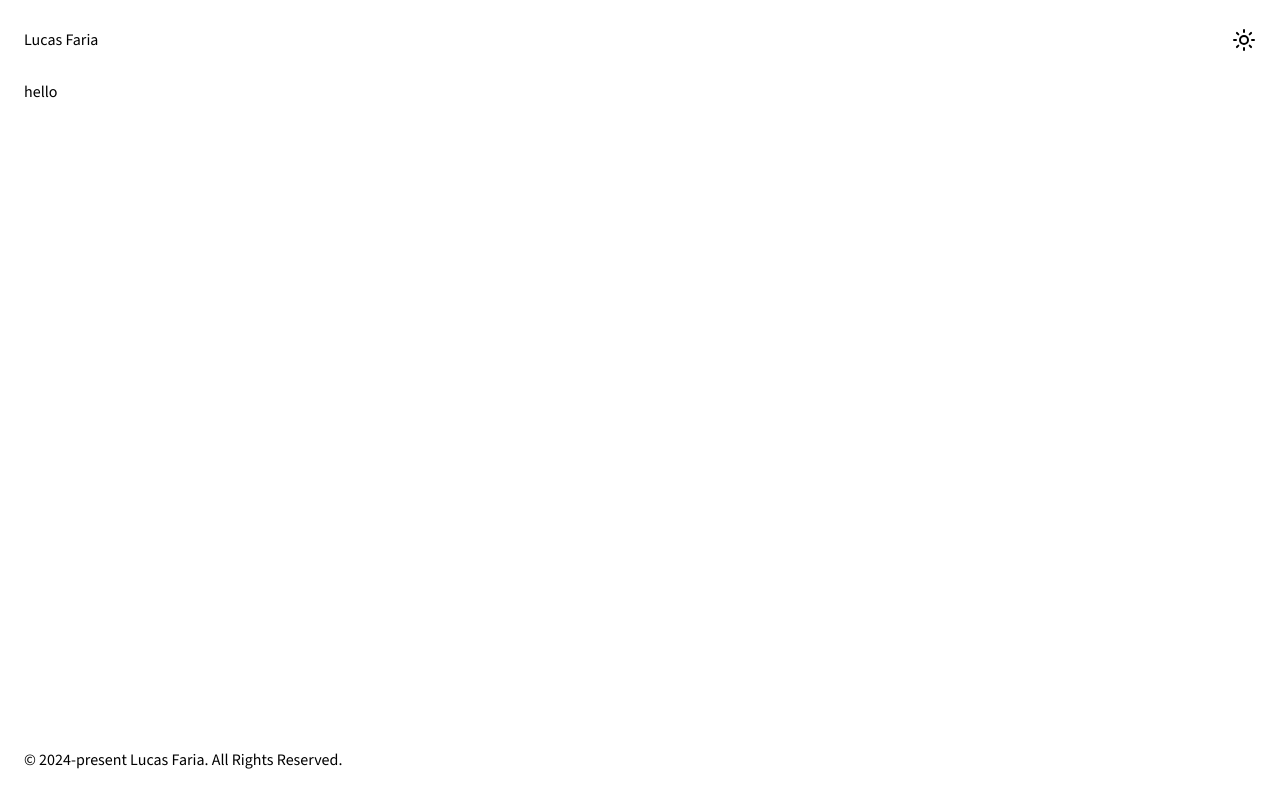
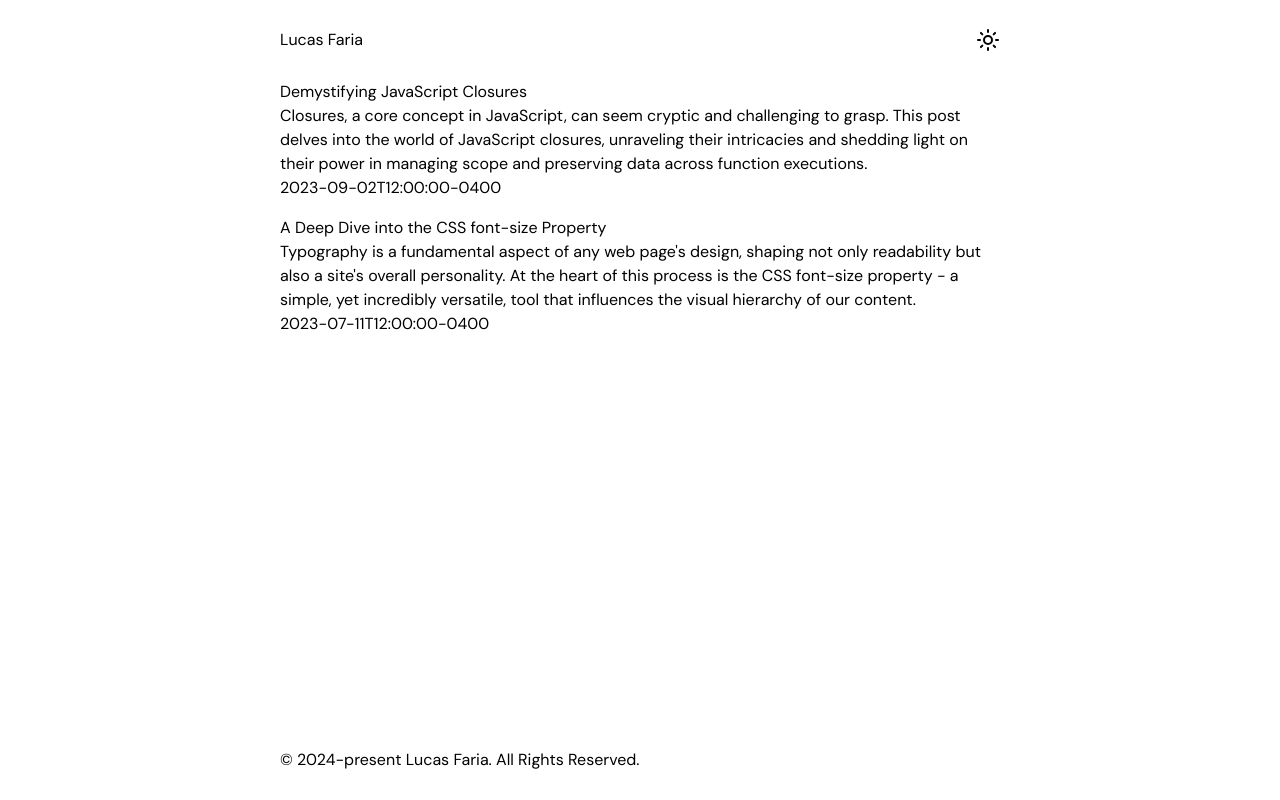
Before and after one commit to lucasheriques/lucasfaria.dev-v2, a Next.js app: page / in a window 1280 px wide. Built offline with nearby package versions, Linux system fonts and the light colour scheme.

Commit message:
adding barebones layout

```diff
--- /dev/null
+++ b/src/app/ideas/[slug]/page.tsx
@@ -0,0 +1,3 @@
+export default async function Idea() {
+  return <div>idea</div>;
+}
--- a/src/app/layout.tsx
+++ b/src/app/layout.tsx
@@ -1,17 +1,16 @@
 import type { Metadata } from "next";
-import { Source_Sans_3 } from "next/font/google";
+import { DM_Sans as FontSans } from "next/font/google";
 import "./globals.css";
 import clsx from "clsx";
-import Link from "next/link";
-import { Sun } from "lucide-react";
 import Header from "@/components/header";
 import Footer from "@/components/footer";
 
-const sourceSans = Source_Sans_3({ subsets: ["latin"] });
+const sourceSans = FontSans({ subsets: ["latin"], weight: ["400", "700"] });
 
 export const metadata: Metadata = {
-  title: "Create Next App",
-  description: "Generated by create next app",
+  title: "Lucas Faria",
+  description:
+    "Product Engineer working at Brex. I write about software engineering, product management, and personal growth.",
 };
 
 export default function RootLayout({
@@ -24,13 +23,12 @@ export default function RootLayout({
       <body
         className={clsx(
           sourceSans.className,
-          "min-h-svh flex flex-col transition-all"
+          "min-h-svh flex flex-col transition-all max-w-3xl mx-auto",
+          "dark:bg-gradient-to-b from-gray-950 to-gray-900 dark:text-slate-300"
         )}
       >
         <Header />
-        <main className="flex-1 px-6 max-w-screen-xl mx-auto w-full">
-          {children}
-        </main>
+        <main className="flex-1 px-6">{children}</main>
         <Footer />
       </body>
     </html>
--- a/src/app/page.tsx
+++ b/src/app/page.tsx
@@ -1,8 +1,21 @@
 import { getBlogPostList } from "@/helpers/file-helpers";
+import Link from "next/link";
 
 export default async function Home() {
   const posts = await getBlogPostList();
 
   console.log({ posts });
-  return <div>hello</div>;
+  return (
+    <div>
+      <div className="grid gap-4">
+        {posts.map((post) => (
+          <Link href={`${post.slug}`} key={post.slug}>
+            <h2>{post.title}</h2>
+            <p>{post.abstract}</p>
+            <p>{post.publishedOn}</p>
+          </Link>
+        ))}
+      </div>
+    </div>
+  );
 }
--- a/src/components/footer.tsx
+++ b/src/components/footer.tsx
@@ -2,7 +2,7 @@ import * as React from "react";
 
 function Footer() {
   return (
-    <footer className="flex w-full px-6 justify-between items-center h-[5rem] max-w-screen-xl mx-auto">
+    <footer className="flex w-full px-6 justify-between items-center h-[5rem]">
       © 2024-present Lucas Faria. All Rights Reserved.
     </footer>
   );
--- a/src/components/header.tsx
+++ b/src/components/header.tsx
@@ -4,7 +4,7 @@ import React from "react";
 
 export default function Header() {
   return (
-    <header className="flex w-full px-6 justify-between items-center h-[5rem] max-w-screen-xl mx-auto">
+    <header className="flex w-full px-6 justify-between items-center h-[5rem]">
       <Link href="/">Lucas Faria</Link>
       <div className="flex gap-2">
         <Sun />
--- a/src/helpers/file-helpers.ts
+++ b/src/helpers/file-helpers.ts
@@ -3,14 +3,19 @@ import path from "path";
 import matter from "gray-matter";
 
 export async function getBlogPostList() {
-  const directory = path.join(process.cwd(), "content");
+  const directory = path.join(process.cwd(), "content/ideas");
   const files = await fs.readdir(directory);
   const blogPosts = await Promise.all(
     files.map(async (file) => {
       const filePath = path.join(directory, file);
       const fileContents = await fs.readFile(filePath, "utf8");
-      const { data } = matter(fileContents);
-      return data;
+      const { data: frontmatter } = matter(fileContents);
+      return {
+        slug: `/ideas/${file.replace(/\.mdx$/, "")}`,
+        title: frontmatter.title,
+        abstract: frontmatter.abstract,
+        publishedOn: frontmatter.publishedOn,
+      };
     })
   );
   return blogPosts;
```
Also changed, not shown: content/bytes/react-and-css.mdx (renamed from content/react-and-css.mdx), content/ideas/closures.mdx (renamed from content/closures.mdx), content/ideas/css-font-size.mdx (renamed from content/css-font-size.mdx).
